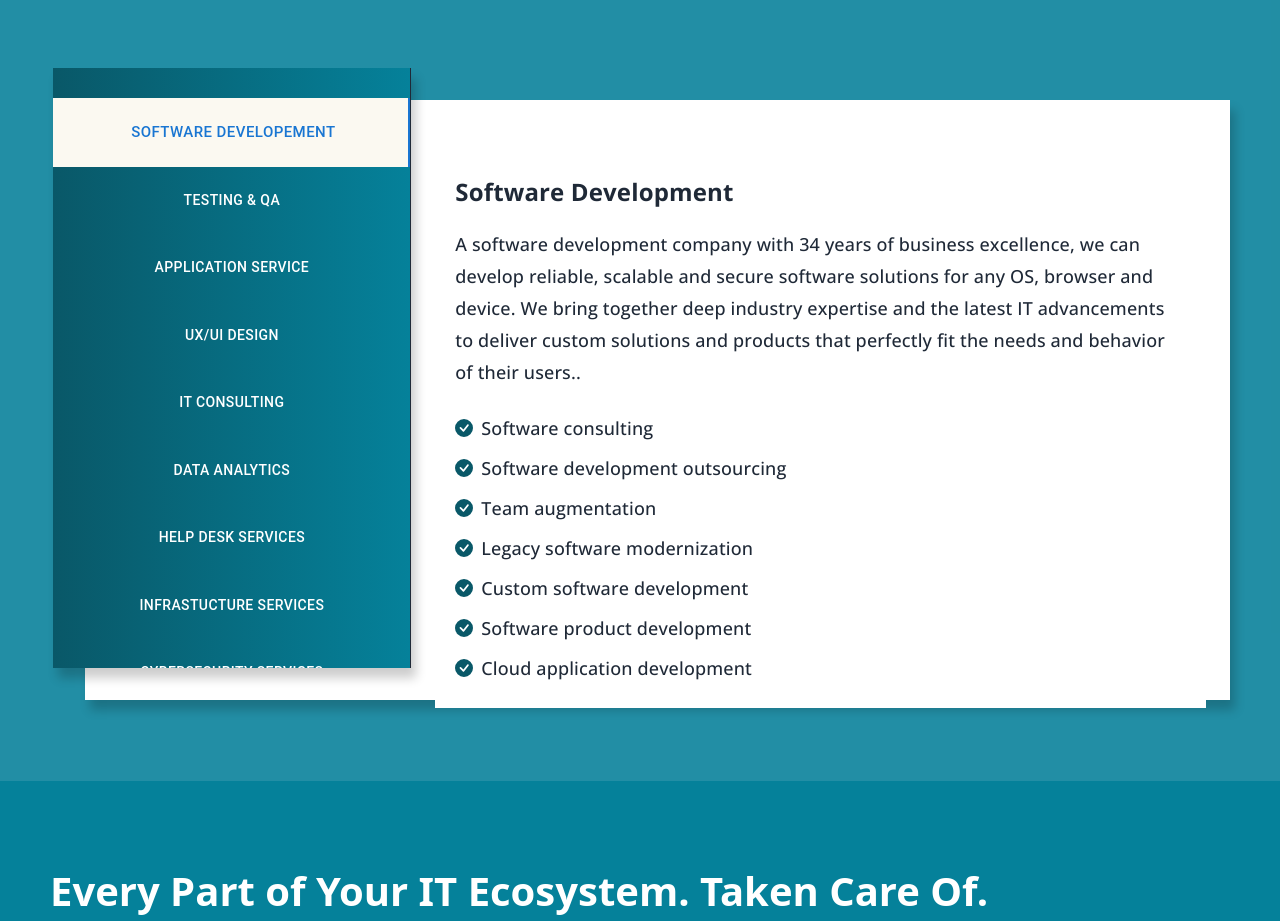
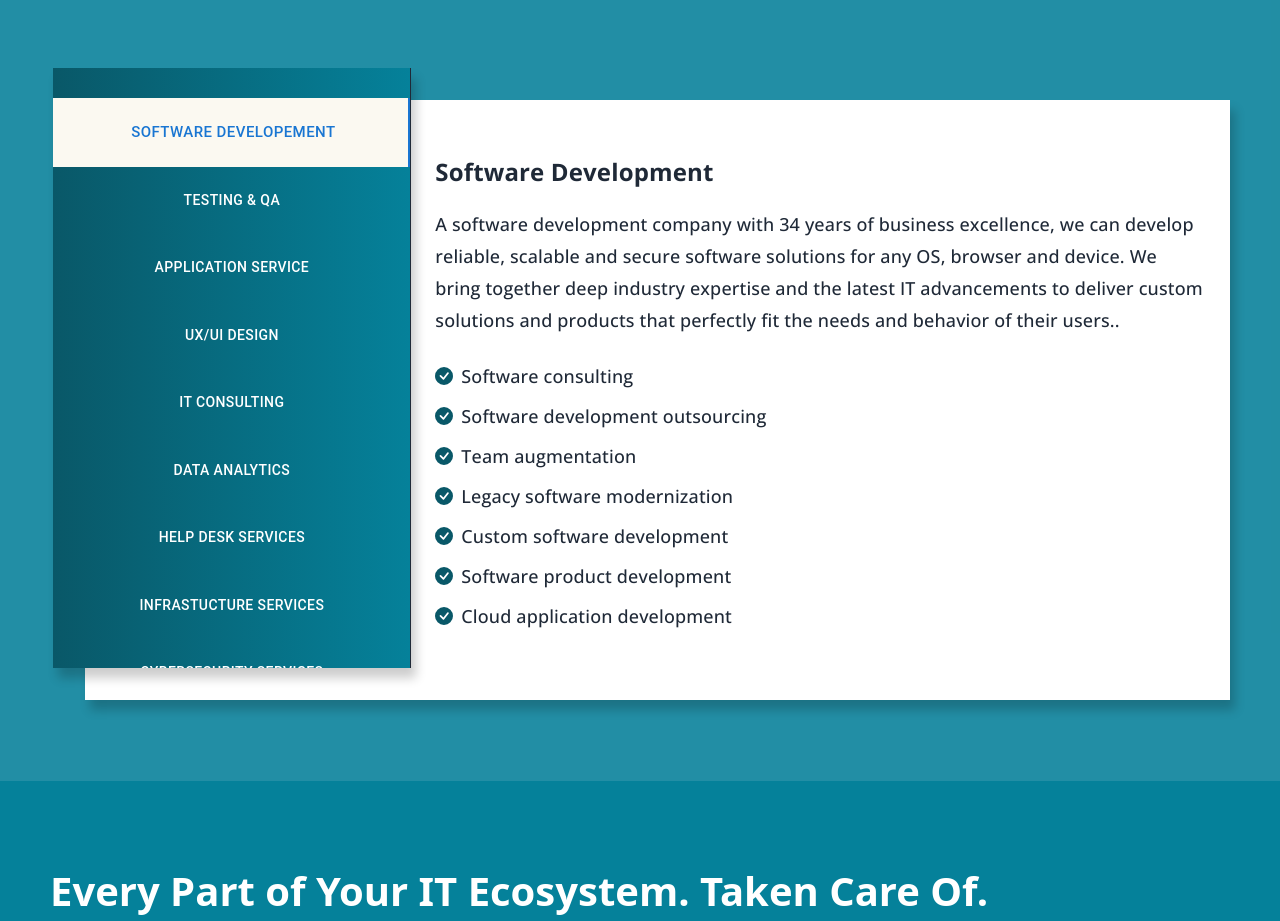
Before and after one commit to Marketien/SoftPlatoonOfficial-ClientSite, a React (Vite) app: page / in a window 1280 px wide. Shown: the part 1400-2321 px from the top of the page. Built offline with nearby package versions, Linux system fonts and the light colour scheme; a web font is replaced by a local one.

Commit message:
slider section added to the verticalTabsContainer and width height fixed

```diff
--- a/src/Components/Shared/HomeSection/TabPanelInfo/TabPanelInfo1.jsx
+++ b/src/Components/Shared/HomeSection/TabPanelInfo/TabPanelInfo1.jsx
@@ -16,7 +16,7 @@ const TabPanelInfo1 = () => {
   );
 
   return (
-    <div className="bg-white p-5">
+    <div className="bg-white lg:p-0 md:p-0 sm: p-5">
       {softwareDevelopmentInfo && (
         <div  style={{ fontFamily: "Open Sans,sans-serif" }}>
           <h2 className="font-bold text-2xl mt-8">
--- a/src/Components/Shared/HomeSection/TabPanelInfo/TabPanelInfo2.jsx
+++ b/src/Components/Shared/HomeSection/TabPanelInfo/TabPanelInfo2.jsx
@@ -18,7 +18,7 @@ const TabPanelInfo2 = () => {
     );
 
     return (
-        <div className="bg-white p-5">
+        <div className="bg-white lg:p-0 md:p-0 sm: p-5 ">
         {testingAndQAInfo && (
           <div  style={{ fontFamily: "Open Sans,sans-serif" }}>
             <h2 className="font-bold text-2xl mt-8">
--- a/src/Components/Shared/HomeSection/VerticalTabsContainer/SliderSection.jsx
+++ b/src/Components/Shared/HomeSection/VerticalTabsContainer/SliderSection.jsx
@@ -52,7 +52,7 @@ const SliderSection = () => {
           </div>
         </div>
       </div> */}
-            <Carousel className=" lg:w-full md:w-full sm: w-[350px] bg-white">
+            <Carousel className=" lg:w-full md:w-[700px] sm: w-[350px]">
                 <div>
                     <TabPanelInfo1/>
                 </div>
--- a/src/Components/Shared/HomeSection/VerticalTabsContainer/VerticalTabsContainer.jsx
+++ b/src/Components/Shared/HomeSection/VerticalTabsContainer/VerticalTabsContainer.jsx
@@ -61,7 +61,7 @@ export default function VerticalTabs() {
          background: 'white',
          marginLeft:"3%",
           width: '98%',
-          height: 600 ,
+          height: { lg: 600, md: 730, sm: 730 },
           boxShadow: "5px 10px 10px rgba(0, 0, 0, 0.2)",
         }}>
 <Tabs
@@ -158,7 +158,7 @@ export default function VerticalTabs() {
     </div>
     {/* slider section for small device  */}
     <div className="lg:hidden md:hidden sm: flex sm: -mx-[40px] ">
-    {/* <div className='lg:flex md:flex sm: hidden'> */}
+    {/* <div className='lg:flex md:flex sm: hidden sm: -mx-[40px]'> */}
       <SliderSection/>
     </div>
 </div>
```
